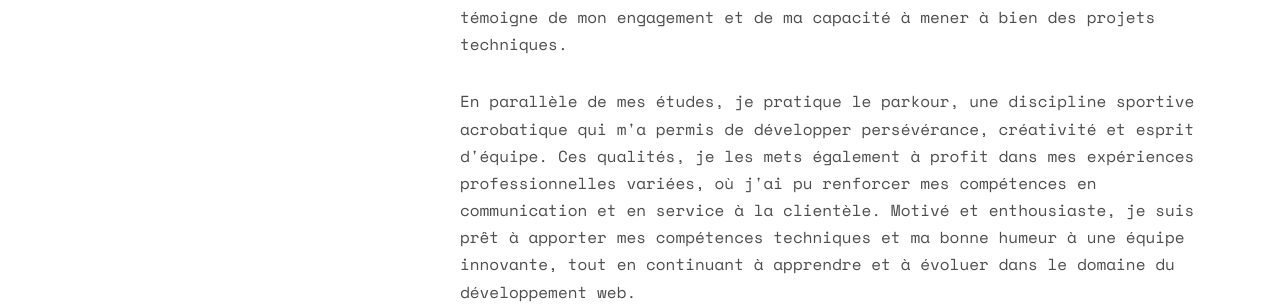
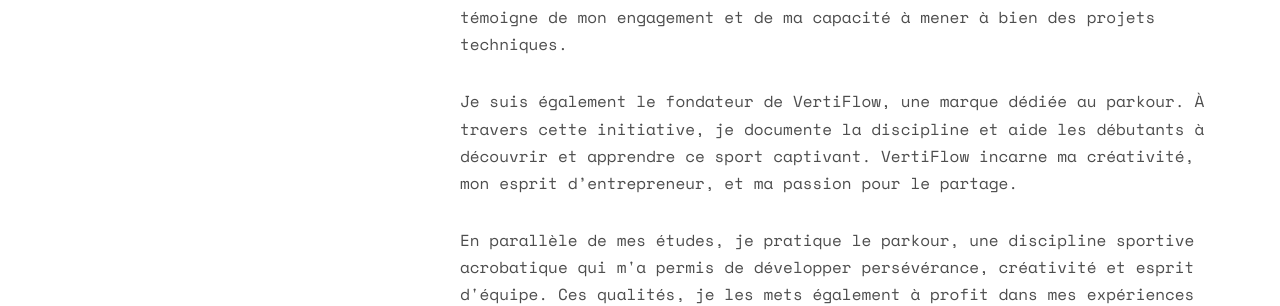
Before and after one commit to AirKyzzZ/airkyzzz.github.io, a plain HTML site: page index.html in a window 1280 px wide. Shown: the part 1257-1563 px from the top of the page. Drawn offline with nearby package versions, Linux system fonts and the light colour scheme; some packages are replaced by stand-ins of ours; no server answers; files whose address does not match are found by name.

Commit message:
logo-form

```diff
--- a/index.html
+++ b/index.html
@@ -17,6 +17,7 @@
 
 	<link href="https://fonts.googleapis.com/css?family=Space+Mono" rel="stylesheet">
 	<link href="https://fonts.googleapis.com/css?family=Kaushan+Script" rel="stylesheet">
+	<link rel="icon" href="images/portfolio.jpg">
 
 	<link rel="stylesheet" href="css/animate.css">
 	<link rel="stylesheet" href="css/icomoon.css">
@@ -75,6 +76,7 @@
 				<div class="col-md-8">
 					<h2>Bonjour à vous!</h2>
 					<p>Je m'appelle Maxime Mansiet, étudiant en ingénierie informatique à l'EPSI Bordeaux. Âgé de 18 ans, je suis passionné par le développement front-end, avec une maîtrise approfondie de HTML, CSS et JavaScript. Mon parcours académique, combiné à mes projets personnels comme le développement d'une application mobile pour optimiser la consommation de café des étudiants, témoigne de mon engagement et de ma capacité à mener à bien des projets techniques.</p>
+					<p>Je suis également le fondateur de VertiFlow, une marque dédiée au parkour. À travers cette initiative, je documente la discipline et aide les débutants à découvrir et apprendre ce sport captivant. VertiFlow incarne ma créativité, mon esprit d’entrepreneur, et ma passion pour le partage.</p>
 					<p>En parallèle de mes études, je pratique le parkour, une discipline sportive acrobatique qui m'a permis de développer persévérance, créativité et esprit d'équipe. Ces qualités, je les mets également à profit dans mes expériences professionnelles variées, où j'ai pu renforcer mes compétences en communication et en service à la clientèle. Motivé et enthousiaste, je suis prêt à apporter mes compétences techniques et ma bonne humeur à une équipe innovante, tout en continuant à apprendre et à évoluer dans le domaine du développement web.</p>
 						<ul class="fh5co-social-icons">
 							<li><a href="https://x.com/AirKyzzZ"><i class="icon-twitter2"></i></a></li>
```
Also changed, not shown: images/portfolio.jpg (added).
